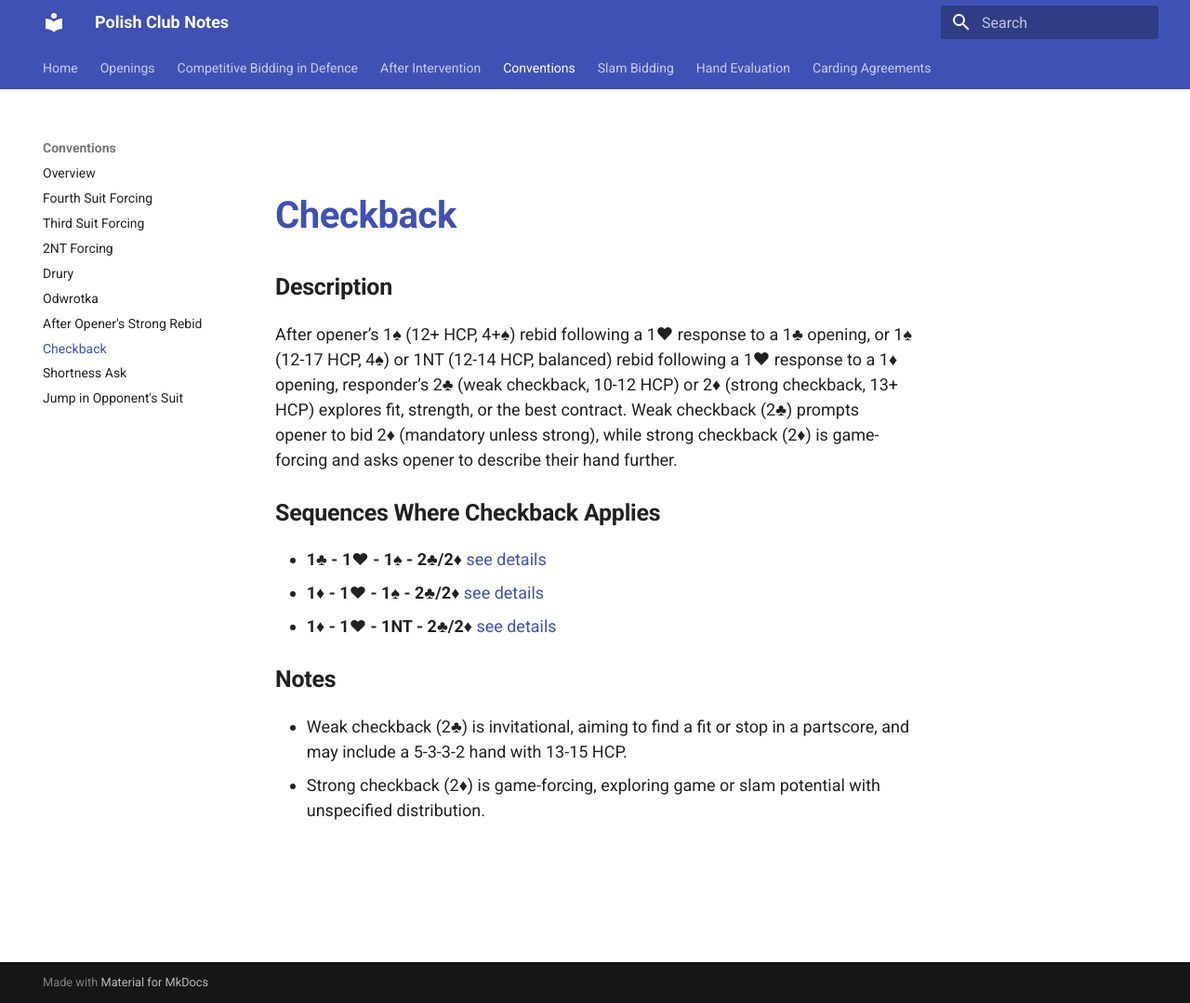
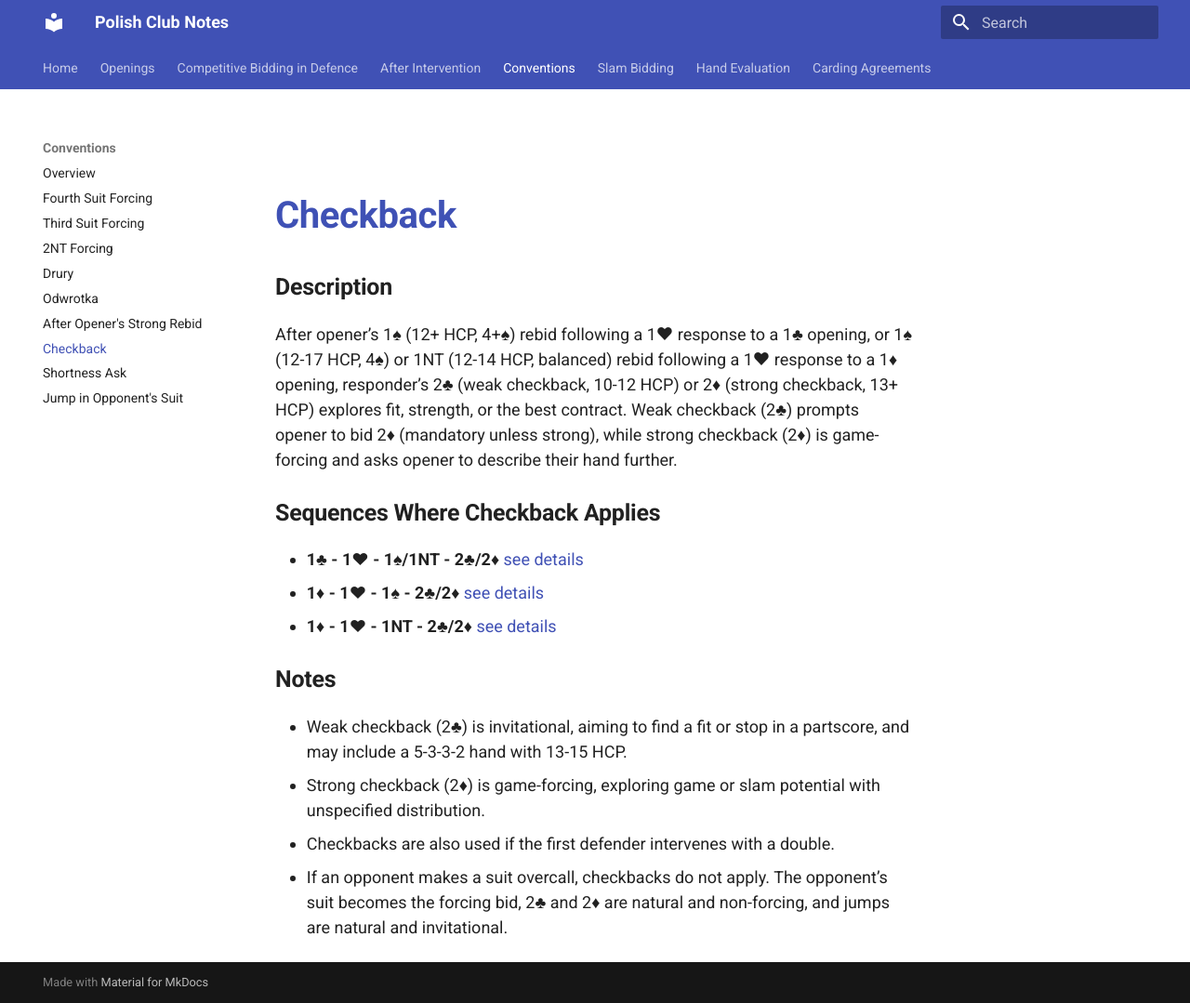
Before and after one commit to glindstrom/polish-club-notes, an MkDocs documentation site: the page built from docs/conventions/checkback.md, in a window 1280 px wide and 1079 px high. Shown: the whole window at 93% size. Built offline with MkDocs 1.6.1 and Material for MkDocs 9.7.7, drawn with Linux system fonts in a browser that asks for light colours.

Commit message:
Add notes to checkback section

```diff
--- a/docs/conventions/checkback.md
+++ b/docs/conventions/checkback.md
@@ -5,10 +5,12 @@
 After opener’s 1♠ (12+ HCP, 4+♠) rebid following a 1♥ response to a 1♣ opening, or 1♠ (12-17 HCP, 4♠) or 1NT (12-14 HCP, balanced) rebid following a 1♥ response to a 1♦ opening, responder’s 2♣ (weak checkback, 10-12 HCP) or 2♦ (strong checkback, 13+ HCP) explores fit, strength, or the best contract. Weak checkback (2♣) prompts opener to bid 2♦ (mandatory unless strong), while strong checkback (2♦) is game-forcing and asks opener to describe their hand further.
 
 ### Sequences Where Checkback Applies
-- **1♣ - 1♥ - 1♠ - 2♣/2♦** [see details](../openings/one-club.md#responder-rebids-1c-1h-1s)
+- **1♣ - 1♥ - 1♠/1NT - 2♣/2♦** [see details](../openings/one-club.md#responder-rebids-1c-1h-1s)
 - **1♦ - 1♥ - 1♠ - 2♣/2♦** [see details](../openings/one-diamond.md#responder-rebids-1d-1h-1s)
 - **1♦ - 1♥ - 1NT - 2♣/2♦** [see details](../openings/one-diamond.md#responder-rebids-1d-1h-1nt)
 
 ### Notes
 - Weak checkback (2♣) is invitational, aiming to find a fit or stop in a partscore, and may include a 5-3-3-2 hand with 13-15 HCP.
 - Strong checkback (2♦) is game-forcing, exploring game or slam potential with unspecified distribution.
+- Checkbacks are also used if the first defender intervenes with a double.
+- If an opponent makes a suit overcall, checkbacks do not apply. The opponent’s suit becomes the forcing bid, 2♣ and 2♦ are natural and non-forcing, and jumps are natural and invitational.
```
